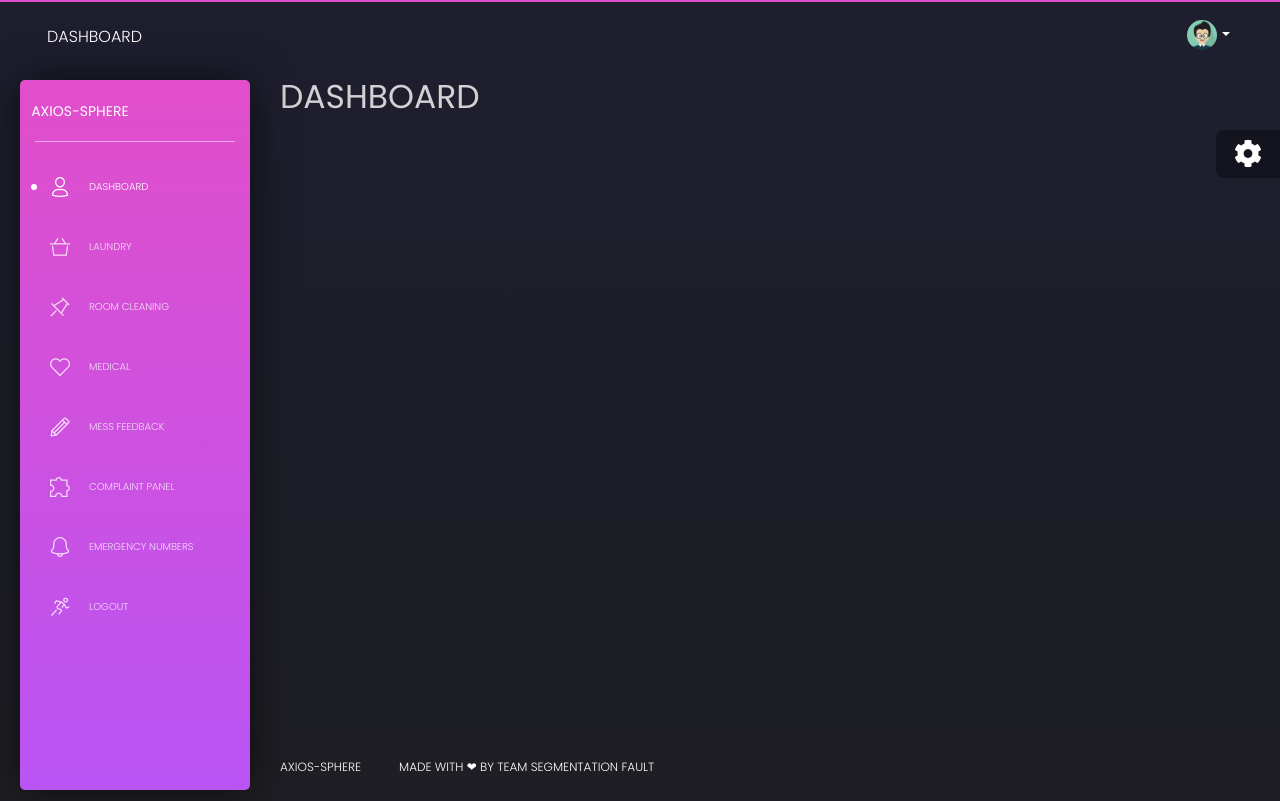
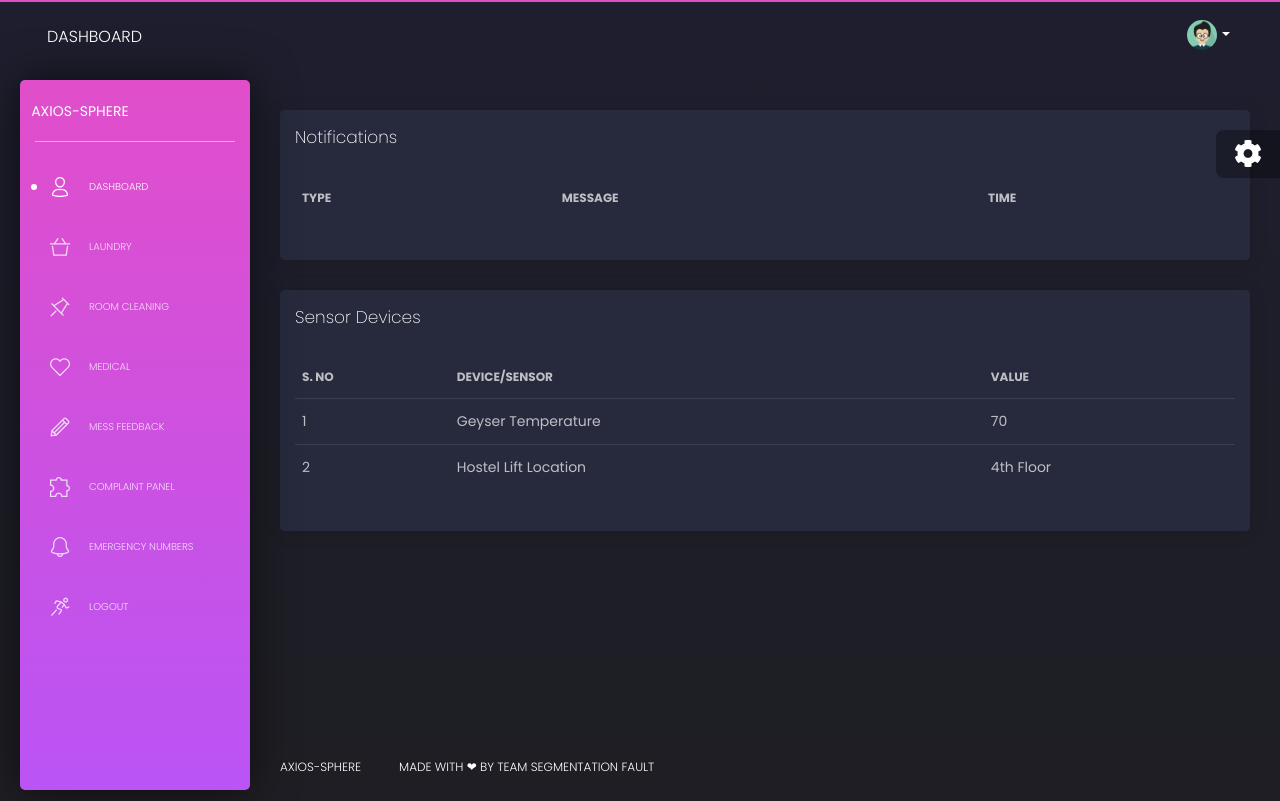
Before and after one commit to Team-Fractal/Hacko-10-SegmentationFault, a Django app: page / in a window 1280 px wide. Run offline with Django 3.2, Linux system fonts and the light colour scheme; the visitor is signed in with stand-in values (Sample User, id 1); data that the repository does not hold is empty; some libraries are stand-ins or nearby versions.

Commit message:
Update index.html

```diff
--- a/core/templates/index.html
+++ b/core/templates/index.html
@@ -5,8 +5,8 @@
 <!-- Specific Page CSS goes HERE  -->
 {% block stylesheets %}{% endblock stylesheets %}
 
-{% block content %}               <H1>DASHBOARD</H1>
-<!--
+{% block content %}
+
     <div class="row">
 
       <div class="col-12">
@@ -122,7 +122,7 @@
 
 
       </div>
-    </div> -->
+    </div>
 
 {% endblock content %}
 
```
